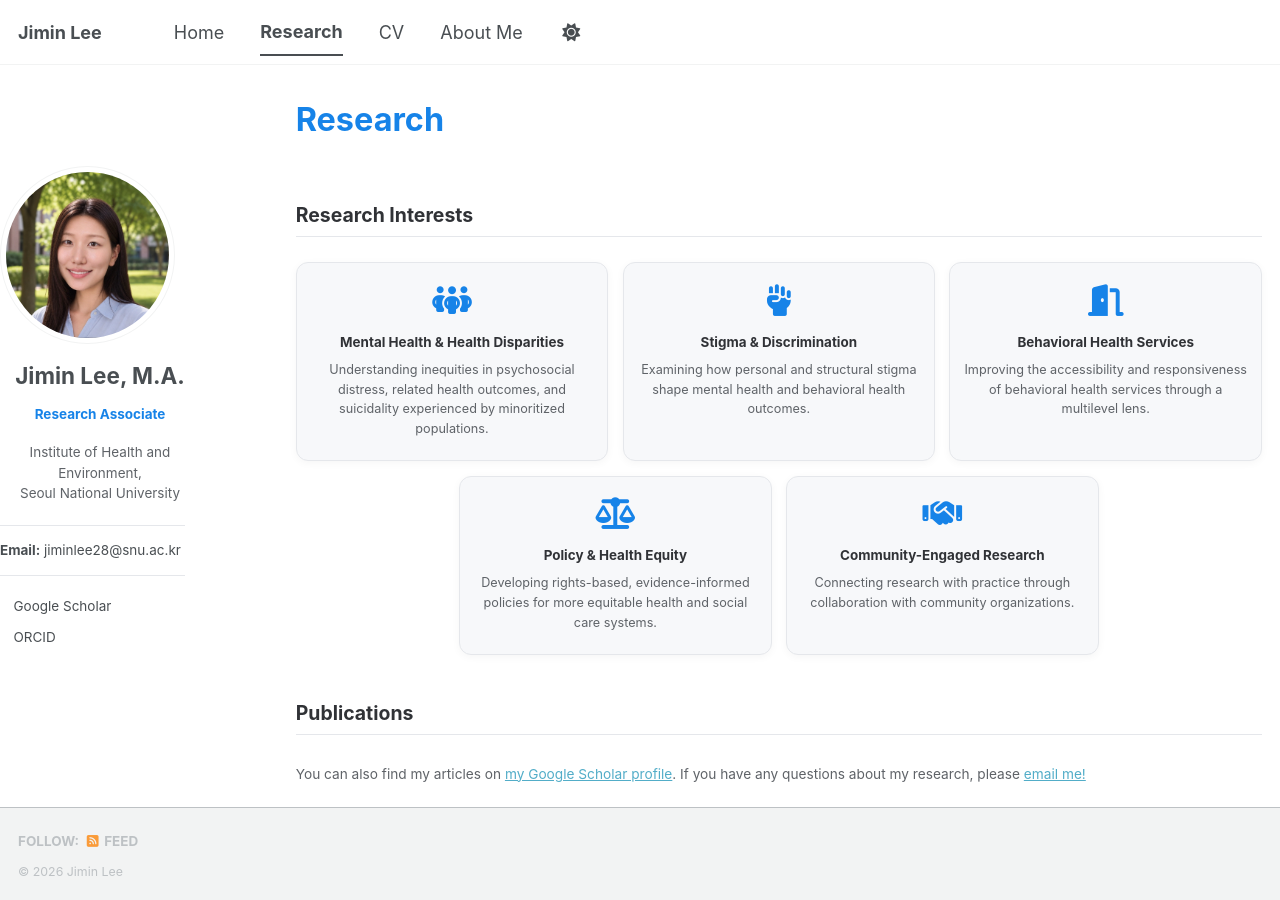
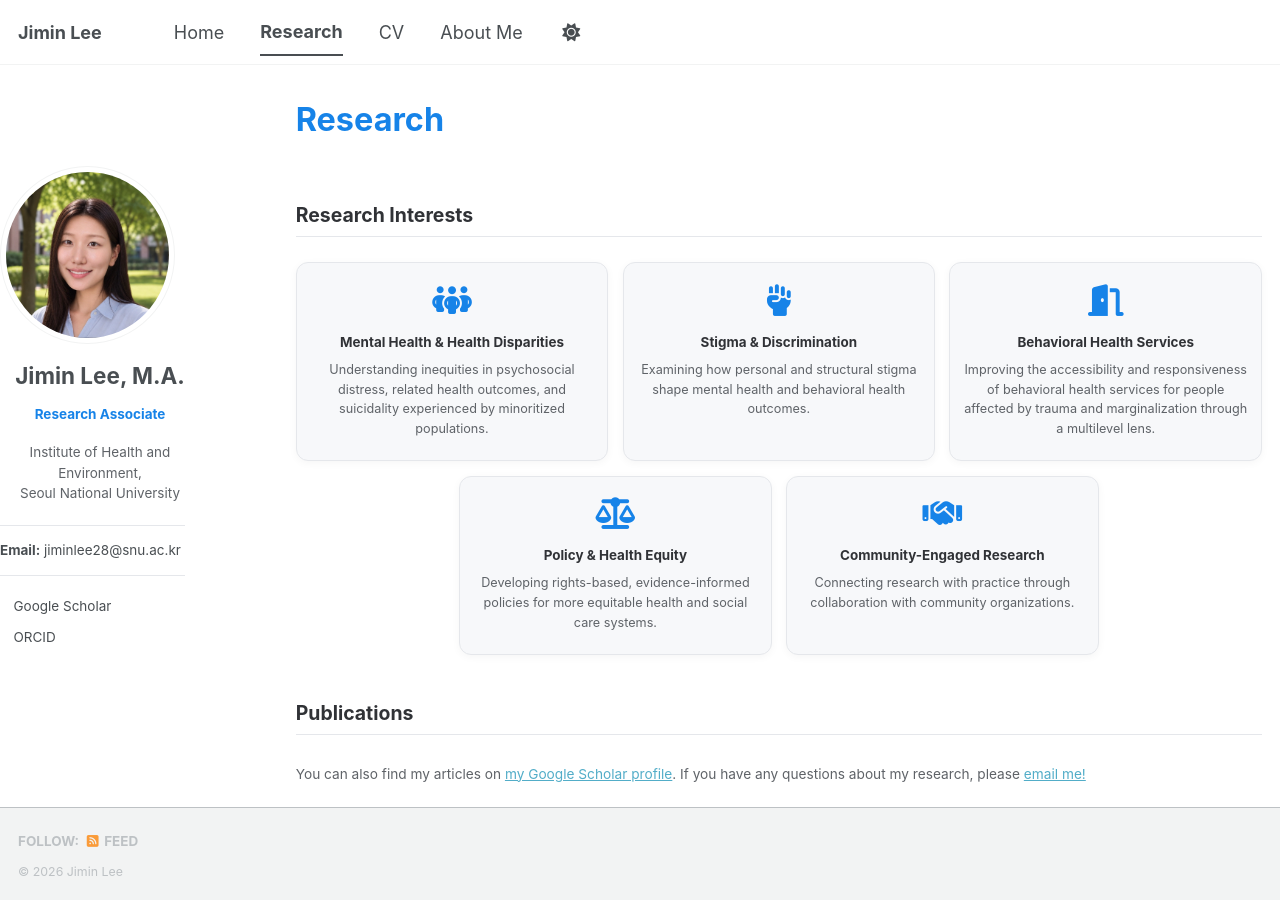
Before and after one commit to jiminlee-research/jiminlee-research.github.io, a Jekyll site: the page built from _pages/publications.html, in a window 1280 px wide and 900 px high. Built offline with Jekyll 4.4.1, drawn with Linux system fonts in a browser that asks for light colours; a style sheet for code colours, icons or effects is not loaded.

Commit message:
Add trauma and marginalization to Behavioral Health Services card
Co-Authored-By: Claude Opus 5.5 <noreply@anthropic.com>
Claude-Session: https://claude.ai/code/session_01PcjxNfDHwsJtJ6agebrJHV

```diff
--- a/_pages/publications.html
+++ b/_pages/publications.html
@@ -68,7 +68,7 @@ author_profile: true
 <div class="ri-grid">
   <div class="ri-card"><i class="fa-solid fa-people-group" aria-hidden="true"></i><h3>Mental Health &amp; Health Disparities</h3><p>Understanding inequities in psychosocial distress, related health outcomes, and suicidality experienced by minoritized populations.</p></div>
   <div class="ri-card"><i class="fa-solid fa-hand-fist" aria-hidden="true"></i><h3>Stigma &amp; Discrimination</h3><p>Examining how personal and structural stigma shape mental health and behavioral health outcomes.</p></div>
-  <div class="ri-card"><i class="fa-solid fa-door-open" aria-hidden="true"></i><h3>Behavioral Health Services</h3><p>Improving the accessibility and responsiveness of behavioral health services through a multilevel lens.</p></div>
+  <div class="ri-card"><i class="fa-solid fa-door-open" aria-hidden="true"></i><h3>Behavioral Health Services</h3><p>Improving the accessibility and responsiveness of behavioral health services for people affected by trauma and marginalization through a multilevel lens.</p></div>
   <div class="ri-card"><i class="fa-solid fa-scale-balanced" aria-hidden="true"></i><h3>Policy &amp; Health Equity</h3><p>Developing rights-based, evidence-informed policies for more equitable health and social care systems.</p></div>
   <div class="ri-card"><i class="fa-solid fa-handshake" aria-hidden="true"></i><h3>Community-Engaged Research</h3><p>Connecting research with practice through collaboration with community organizations.</p></div>
 </div>
```
